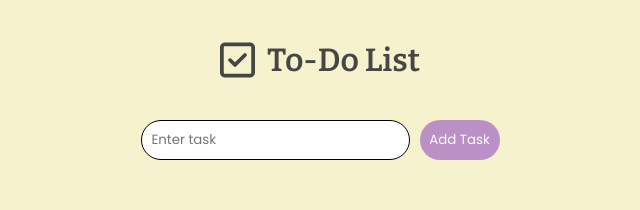
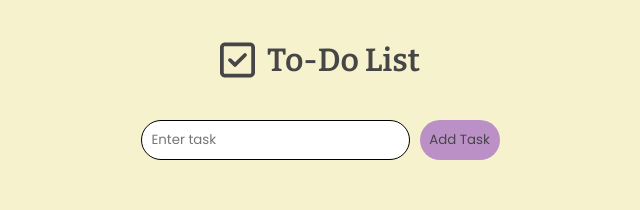
Before and after one commit to IceCoffee426/todo-list-react, a React app: page / in a window 1280 px wide. Shown: the top 210 px of the page, without its empty margins (320-960 px from the left). Built offline with nearby package versions, Linux system fonts and the light colour scheme.

Commit message:
Change button color for readability

```diff
--- a/src/index.css
+++ b/src/index.css
@@ -70,7 +70,7 @@ header div {
 
 .task-form button {
   background-color: var(--clr-tertiary);
-  color: white;
+  color: var(--clr-text);
   padding: 5px;
   border: none;
   border-radius: 20px;
```
